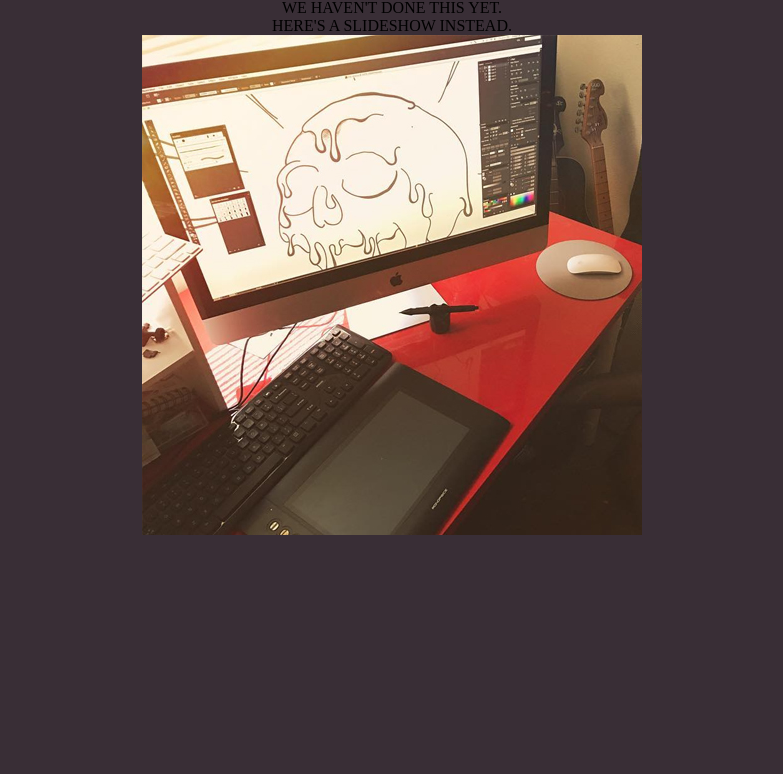
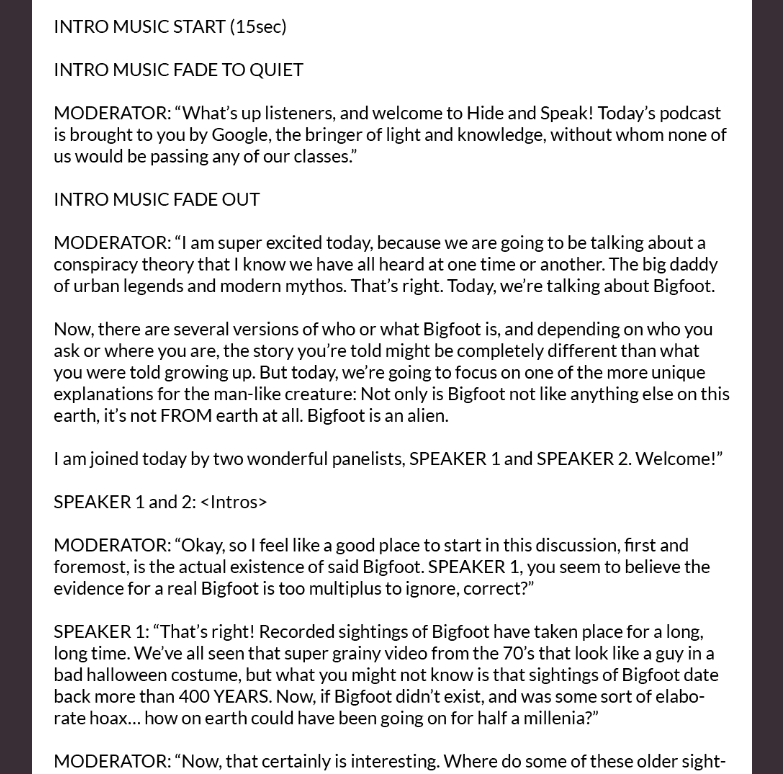
Before and after one commit to moses3180/moses3180.github.io, a plain HTML site: page podcast.html in a window 1280 px wide. Shown: the part 54-828 px from the top of the page, without its empty margins (248-1031 px from the left). Before the commit the page ends 800 px from the top, so only its background shows below. Drawn offline with Linux system fonts and the light colour scheme.

Commit message:
script addition

```diff
--- a/index2.css
+++ b/index2.css
@@ -103,6 +103,12 @@ p {
 	margin-top: 50px;
 }
 
+.script {
+	max-width: 90%;
+	margin-left: auto;
+	margin-right: auto;
+}
+
 hr {
 	width: 100%;
 	height: 5px;
@@ -174,6 +180,8 @@ hr {
 	}
 }
 
+
+
 @media screen and (max-width:675px){
   html {
     zoom: 80%;
--- a/podcast.html
+++ b/podcast.html
@@ -13,9 +13,7 @@
   <nav><a href="http://moses3180.site"><h2><b>&nbsp;&nbsp;MOSES 3180&nbsp;&nbsp;</b></a> <a href="/blog">&nbsp;&nbsp;BLOG&nbsp;&nbsp;</a> <a href="/technobio">&nbsp;&nbsp;TECHNOBIO&nbsp;&nbsp;</a> <a href="/podcast">&nbsp;&nbsp;<active> PODCAST </active>&nbsp;&nbsp;</a> <a href="/doc">&nbsp;&nbsp;DOC&nbsp;&nbsp;</a></h2>
   	</nav>
 
-  	<center><btitle>WE HAVEN'T DONE THIS YET.<br>HERE'S A SLIDESHOW INSTEAD.</btitle></center>
-
-    <center><div class="slideshow"> </div></center>
+  <center><img class="script" src="podscript-01.png"></center>
 
 
 
```
Also changed, not shown: doc.html (+1 -3 lines), docscript-01.png (added), podscript-01.png (added).
